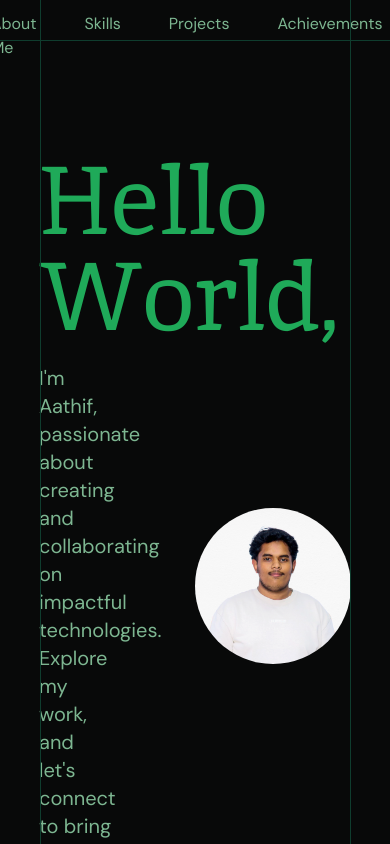
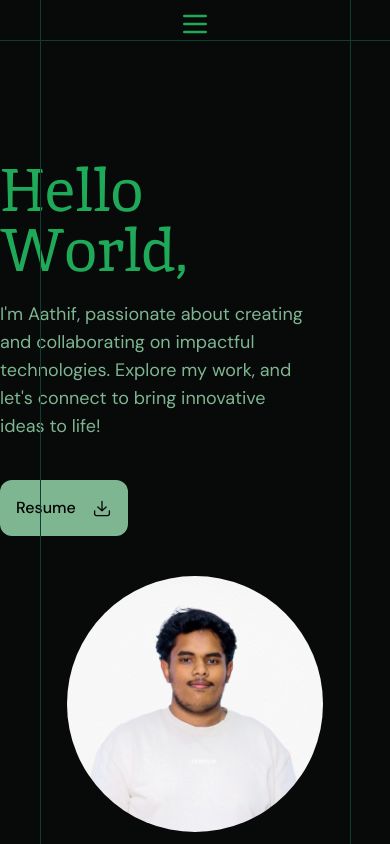
Before and after one commit to AathifZahir/aathif-dev, a Next.js app: page / in a window 390 px wide. Shown: the top 844 px of the page. Built offline with nearby package versions, Linux system fonts and the light colour scheme.

Commit message:
commit before update

```diff
--- a/src/app/components/Header.tsx
+++ b/src/app/components/Header.tsx
@@ -1,8 +1,99 @@
+import { useState } from "react";
+
 export default function Header() {
+  const [isMenuOpen, setIsMenuOpen] = useState(false);
+
+  const toggleMenu = () => setIsMenuOpen(!isMenuOpen);
+
   return (
-    <div className="bg-background py-3">
-      <div className="container mx-auto">
-        <ul className="flex justify-center space-x-12 text-white">
+    <div className="bg-background py-2">
+      <div className="container mx-auto flex justify-center items-center">
+        {/* Desktop Menu */}
+        <ul className="hidden lg:flex justify-center space-x-12 text-white">
+          <li>
+            <a href="#home" className="hover:text-p5 text-p4">
+              Home
+            </a>
+          </li>
+          <li>
+            <a href="#about-me" className="hover:text-p5 text-p4">
+              About Me
+            </a>
+          </li>
+          <li>
+            <a href="#skills" className="hover:text-p5 text-p4">
+              Skills
+            </a>
+          </li>
+          <li>
+            <a href="#projects" className="hover:text-p5 text-p4">
+              Projects
+            </a>
+          </li>
+          <li>
+            <a href="#achievements" className="hover:text-p5 text-p4">
+              Achievements
+            </a>
+          </li>
+          <li>
+            <a href="#contact" className="hover:text-p5 text-p4">
+              Contact
+            </a>
+          </li>
+        </ul>
+
+        {/* Hamburger or X Icon for Mobile */}
+        <div className="lg:hidden flex justify-center items-center mx-auto">
+          <button
+            onClick={toggleMenu}
+            className="text-p3  relative w-8 h-8 transform transition-transform duration-300"
+          >
+            {isMenuOpen ? (
+              <svg
+                viewBox="0 0 15 15"
+                className="w-5 h-5 "
+                version="1.1"
+                id="cross"
+                xmlns="http://www.w3.org/2000/svg"
+              >
+                <path
+                  d="M2.64,1.27L7.5,6.13l4.84-4.84C12.5114,1.1076,12.7497,1.0029,13,1c0.5523,0,1,0.4477,1,1
+                c0.0047,0.2478-0.093,0.4866-0.27,0.66L8.84,7.5l4.89,4.89c0.1648,0.1612,0.2615,0.3796,0.27,0.61c0,0.5523-0.4477,1-1,1
+                c-0.2577,0.0107-0.508-0.0873-0.69-0.27L7.5,8.87l-4.85,4.85C2.4793,13.8963,2.2453,13.9971,2,14c-0.5523,0-1-0.4477-1-1
+                c-0.0047-0.2478,0.093-0.4866,0.27-0.66L6.16,7.5L1.27,2.61C1.1052,2.4488,1.0085,2.2304,1,2c0-0.5523,0.4477-1,1-1
+                C2.2404,1.0029,2.4701,1.0998,2.64,1.27z"
+                  fill="#1faa59"
+                />
+              </svg>
+            ) : (
+              <svg
+                xmlns="http://www.w3.org/2000/svg"
+                fill="none"
+                viewBox="0 0 24 24"
+                stroke="currentColor"
+                className="w-8 h-8 text-p3"
+              >
+                <path
+                  strokeLinecap="round"
+                  strokeLinejoin="round"
+                  strokeWidth="2"
+                  d="M4 6h16M4 12h16M4 18h16"
+                />
+              </svg>
+            )}
+          </button>
+        </div>
+      </div>
+
+      {/* Mobile Menu (when hamburger is clicked) */}
+      <div
+        className={`lg:hidden w-full bg-background p-4 transition-all duration-300 ${
+          isMenuOpen
+            ? "max-h-screen opacity-100"
+            : "max-h-0 opacity-0 overflow-hidden"
+        }`}
+      >
+        <ul className="flex flex-col items-center space-y-4 text-white">
           <li>
             <a href="#home" className="hover:text-p5 text-p4">
               Home
--- a/src/app/components/Home.tsx
+++ b/src/app/components/Home.tsx
@@ -1,21 +1,21 @@
 export default function Home() {
   return (
-    <div className="container flex justify-center items-center mt-20">
-      <div className="w-2/5">
-        <div className="text-8xl text-p3 font-inika">
+    <div className="container flex flex-col sm:flex-col-reverse md:flex-row justify-center items-center mt-20 gap-10 md:gap-20">
+      {/* Text Section */}
+      <div className="w-full md:w-2/5">
+        <div className="text-6xl md:text-8xl text-p3 font-inika">
           Hello
           <br />
           World,
         </div>
-        <div className="text-xl text-p4 mt-5 pr-20">
+        <div className="text-lg md:text-xl text-p4 mt-5 pr-20">
           I'm Aathif, passionate about creating and collaborating on impactful
           technologies. Explore my work, and let's connect to bring innovative
           ideas to life!
         </div>
         <div className="rounded-xl bg-p4 w-fit p-4 flex mt-10 hover:shadow-p4/50 transition ease-in-out duration-300 hover:-translate-y-1 hover:shadow-lg hover:scale-110">
           <a
-            href="https://www.dropbox.com/scl/fi/92rqk09pwqc4psznzlyvn/Aathif_Zahir_CV.pdf?rlkey=3rra1ehgin0zwalytk2khl966&st=m970an65&dl=1
-"
+            href="https://www.dropbox.com/scl/fi/92rqk09pwqc4psznzlyvn/Aathif_Zahir_CV.pdf?rlkey=3rra1ehgin0zwalytk2khl966&st=m970an65&dl=1"
             download={"Aathif_Zahir_CV.pdf"}
             className="flex items-center space-x-4"
           >
@@ -38,13 +38,15 @@ export default function Home() {
           </a>
         </div>
       </div>
-      <div className="w-2/5">
+
+      {/* Image Section */}
+      <div className="w-full md:w-2/5">
         <div className="relative flex justify-center items-center">
           <img
             src="/images/me.png"
             alt="Aathif's Image"
-            className="rounded-full w-64 transition ease-in-out duration-1000 hover:shadow-glow"
-          ></img>
+            className="rounded-full w-64 md:w-80 transition ease-in-out duration-1000 hover:shadow-glow"
+          />
         </div>
       </div>
     </div>
--- a/src/app/globals.css
+++ b/src/app/globals.css
@@ -4,6 +4,30 @@
 @font-face {
   font-family: "Inika";
   src: url("./fonts/Inika-Regular.ttf") format("truetype");
+}
+
+html {
+  margin: 0;
+  padding: 0;
+  box-sizing: border-box;
+}
+*,
+*::before,
+*::after {
+  box-sizing: inherit;
+  margin: 0;
+  padding: 0;
+}
+
+html {
+  -webkit-font-smoothing: antialiased;
+  -moz-osx-font-smoothing: grayscale;
+  scroll-behavior: smooth;
+}
+
+body {
+  -webkit-font-smoothing: antialiased;
+  -moz-osx-font-smoothing: grayscale;
 }
 
 body,
--- a/src/app/layout.tsx
+++ b/src/app/layout.tsx
@@ -1,6 +1,15 @@
 import type { Metadata } from "next";
 import { DM_Sans } from "next/font/google";
 import "./globals.css";
+import type { Viewport } from "next";
+import Head from "next/head";
+
+export const viewport: Viewport = {
+  width: "device-width",
+  initialScale: 1,
+  maximumScale: 1,
+  userScalable: false,
+};
 
 // Add DM Sans font
 const dmSans = DM_Sans({
@@ -21,6 +30,9 @@ export default function RootLayout({
 }>) {
   return (
     <html lang="en">
+      <Head>
+        <meta name="viewport" content="width=device-width, initial-scale=1.0" />
+      </Head>
       <body className={`${dmSans.variable} antialiased`}>{children}</body>
     </html>
   );
```
